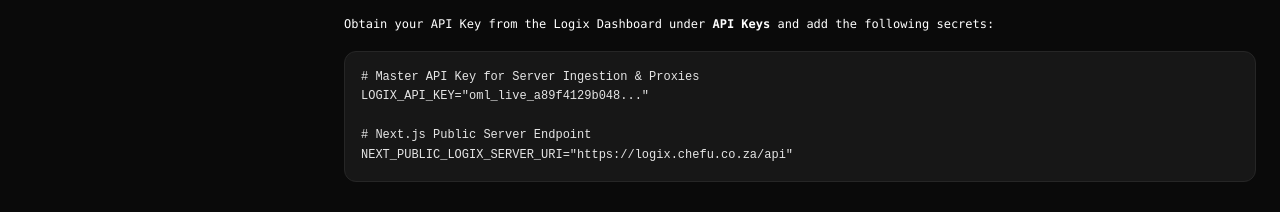
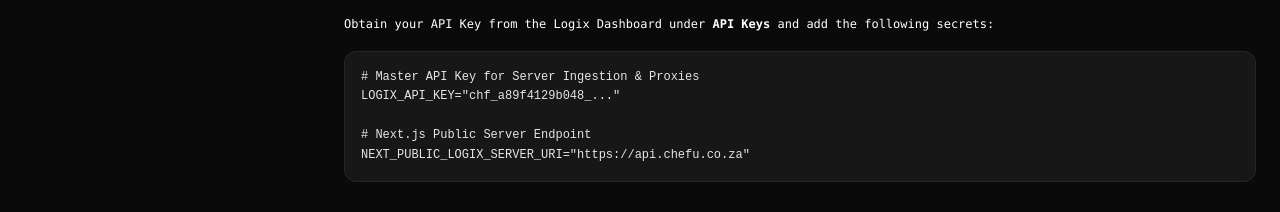
Before and after one commit to CHEFU-TECHNOLOGIES/Logix-Landing, a Next.js app: page /docs/installation in a window 1280 px wide. Shown: the part 560-772 px from the top of the page. Built offline with nearby package versions, Linux system fonts and the light colour scheme.

Commit message:
feat: initialize documentation structure and add installation guide page

```diff
--- a/app/docs/installation/page.tsx
+++ b/app/docs/installation/page.tsx
@@ -49,10 +49,10 @@
 
                 <pre className="p-4 bg-neutral-900 border border-neutral-800 rounded-lg text-neutral-200 overflow-x-auto">
                     <code>{`# Master API Key for Server Ingestion & Proxies
-LOGIX_API_KEY="oml_live_a89f4129b048..."
+LOGIX_API_KEY="chf_a89f4129b048_..."
 
 # Next.js Public Server Endpoint
-NEXT_PUBLIC_LOGIX_SERVER_URI="https://logix.chefu.co.za/api"`}</code>
+NEXT_PUBLIC_LOGIX_SERVER_URI="https://api.chefu.co.za"`}</code>
                 </pre>
             </section>
 
--- a/app/docs/layout.tsx
+++ b/app/docs/layout.tsx
@@ -58,17 +58,17 @@
                     </div>
 
                     <div className="flex items-center gap-5 text-xs font-mono">
-                        <Link href="/queries" className="text-neutral-400 hover:text-white transition-colors">
+                        <Link target='_blank' href="https://dashboard.logix.chefu.co.za/queries" className="text-neutral-400 hover:text-white transition-colors">
                             Query Explorer
                         </Link>
-                        <Link href="/live-logs" className="text-neutral-400 hover:text-white transition-colors">
+                        <Link target='_blank' href="https://dashboard.logix.chefu.co.za/live-logs" className="text-neutral-400 hover:text-white transition-colors">
                             Live Terminal
                         </Link>
-                        <Link href="/settings" className="text-neutral-400 hover:text-white transition-colors">
+                        <Link target='_blank' href="https://dashboard.logix.chefu.co.za/settings" className="text-neutral-400 hover:text-white transition-colors">
                             Billing
                         </Link>
                         <Link
-                            href="/api-keys"
+                            target='_blank' href="https://dashboard.logix.chefu.co.za/api-keys"
                             className="px-3 py-1.5 bg-blue-600 hover:bg-blue-500 text-white font-semibold rounded transition-colors"
                         >
                             Get API Keys →
--- a/app/docs/nextjs-guide/page.tsx
+++ b/app/docs/nextjs-guide/page.tsx
@@ -27,11 +27,11 @@
                     1. Next.js Client Proxy Route
                 </h2>
                 <p>
-                    To prevent exposing your master API key in client browsers, create a catch-all proxy route under <code className="text-blue-400">app/api/1minute-logs/[types]/route.ts</code>:
+                    To prevent exposing your master API key in client browsers, create a catch-all proxy route under <code className="text-blue-400">app/api/logix-logs/[types]/route.ts</code>:
                 </p>
 
                 <pre className="p-4 bg-neutral-900 border border-neutral-800 rounded-lg text-neutral-200 overflow-x-auto">
-                    <code>{`// app/api/1minute-logs/[types]/route.ts
+                    <code>{`// app/api/logix-logs/[types]/route.ts
 import { NextRequest, NextResponse } from 'next/server';
 import { auth } from '@clerk/nextjs/server';
 
--- a/app/docs/page.tsx
+++ b/app/docs/page.tsx
@@ -75,7 +75,7 @@
 
 export const logger = createLogger({
   apiKey: process.env.LOGIX_API_KEY!,
-  endpoint: 'https://logix.chefu.co.za/api',
+  endpoint: 'https://api.chefu.co.za',
   batchSize: 10,       // Flush automatically when queue reaches 10 entries
   flushInterval: 2000, // Or flush every 2 seconds
 });
--- a/components/landing/LandingHeader.tsx
+++ b/components/landing/LandingHeader.tsx
@@ -41,7 +41,7 @@
                     </Link>
 
                     <Link
-                        href="/#"
+                        href="/docs"
                         className="hover:text-slate-50 transition-colors"
                     >
                         Docs
```
